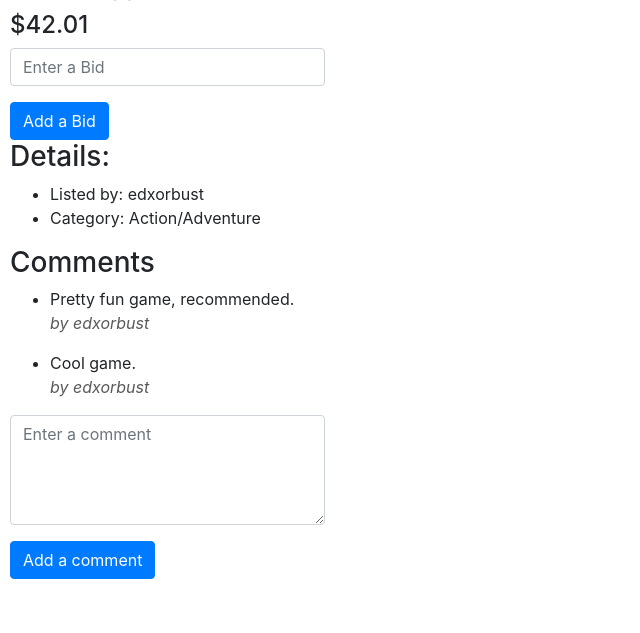
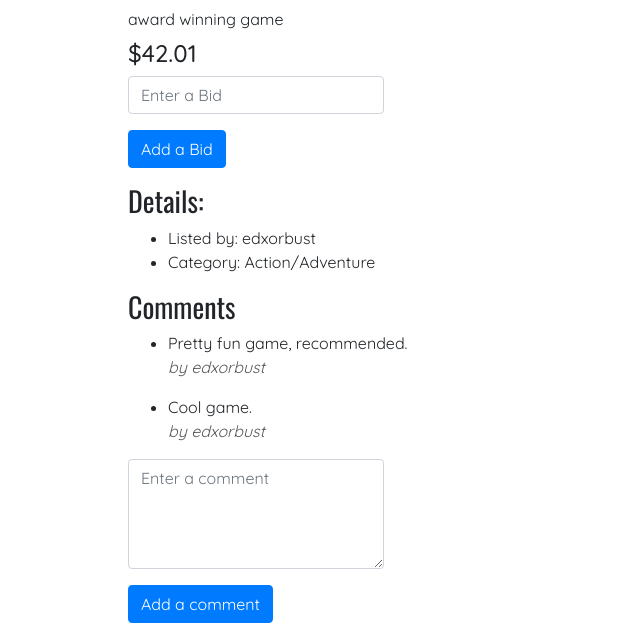
Before and after one commit to edxorbust/eCommerce, a Django app: page /listing/1 in a window 1280 px wide. Shown: the part 622-1255 px from the top of the page, without its empty margins (0-640 px from the left). Before the commit the page ends 1201 px from the top, so only its background shows below. Run offline with Django 3.2, Linux system fonts and the light colour scheme; a user stored in the database is signed in; data comes from the database, SQL or seed files in the repository; some libraries are stand-ins or nearby versions.

Commit message:
other pages styles updated

```diff
--- a/auctions/templates/auctions/createlisting.html
+++ b/auctions/templates/auctions/createlisting.html
@@ -2,6 +2,7 @@
 
 
 {% block body%}
+<div class="container-center quicksand">
   <form action="{% url "createlisting" %}" method="POST">
     {% csrf_token %}
     <div class="form-group">
@@ -21,10 +22,8 @@
           </select>
         <input type="submit" value="Create Listing" class="btn btn-primary">
       </div>
-
-
-
   </form>
+</div>
 
 
 
--- a/auctions/templates/auctions/listing.html
+++ b/auctions/templates/auctions/listing.html
@@ -1,7 +1,8 @@
 {% extends "auctions/layout.html" %} {% block body %}
-
-<h2>Listing: {{ listing.title }}</h2>
-{% if not listing.isActive and user.is_authenticated %}
+<div class="container-center quicksand">
+  <h2 class="oswald">Listing: {{ listing.title }}</h2>
+  <div class="mt-3">
+    {% if not listing.isActive and user.is_authenticated %}
   {% if listing.winner == user.username %}
     <div class="alert alert-success" role="alert">
       Congratulations, you won this auction!
@@ -65,12 +66,12 @@
   <input type="submit" class="btn btn-primary" value="Add a Bid" />
 </form>
 {% endif %}
-<h3>Details:</h3>
+<h3 class="mt-3 oswald">Details:</h3>
 <ul>
   <li>Listed by: {{ listing.owner }}</li>
   <li>Category: {{ listing.category }}</li>
 </ul>
-<h3>Comments</h3>
+<h3 class="oswald">Comments</h3>
 <ul>
 {% for comment in comments %}
     <li>{{ comment.message }} <p style="color:#595959; font-style:italic;">by {{ comment.author }}</p></li>
@@ -100,3 +101,6 @@
     {% endblock %}
   </div>
 </form>
+  </div>
+
+</div>
--- a/auctions/templates/auctions/watchlist.html
+++ b/auctions/templates/auctions/watchlist.html
@@ -1,6 +1,7 @@
 {% extends "auctions/layout.html" %}
 {% block body %}
-<h2>Watchlist</h2>
+<div class="container-center">
+  <h2 class="oswald">Watchlist</h2>
   <div class="row m-5">
     {% for listing in listings %}
     <div class="card mx-3" style="width: 18rem">
@@ -18,4 +19,5 @@
     </div>
     {% endfor %}
   </div>
+</div>
 {% endblock %}
```
Lines whose indentation alone changed are shown as unchanged.
